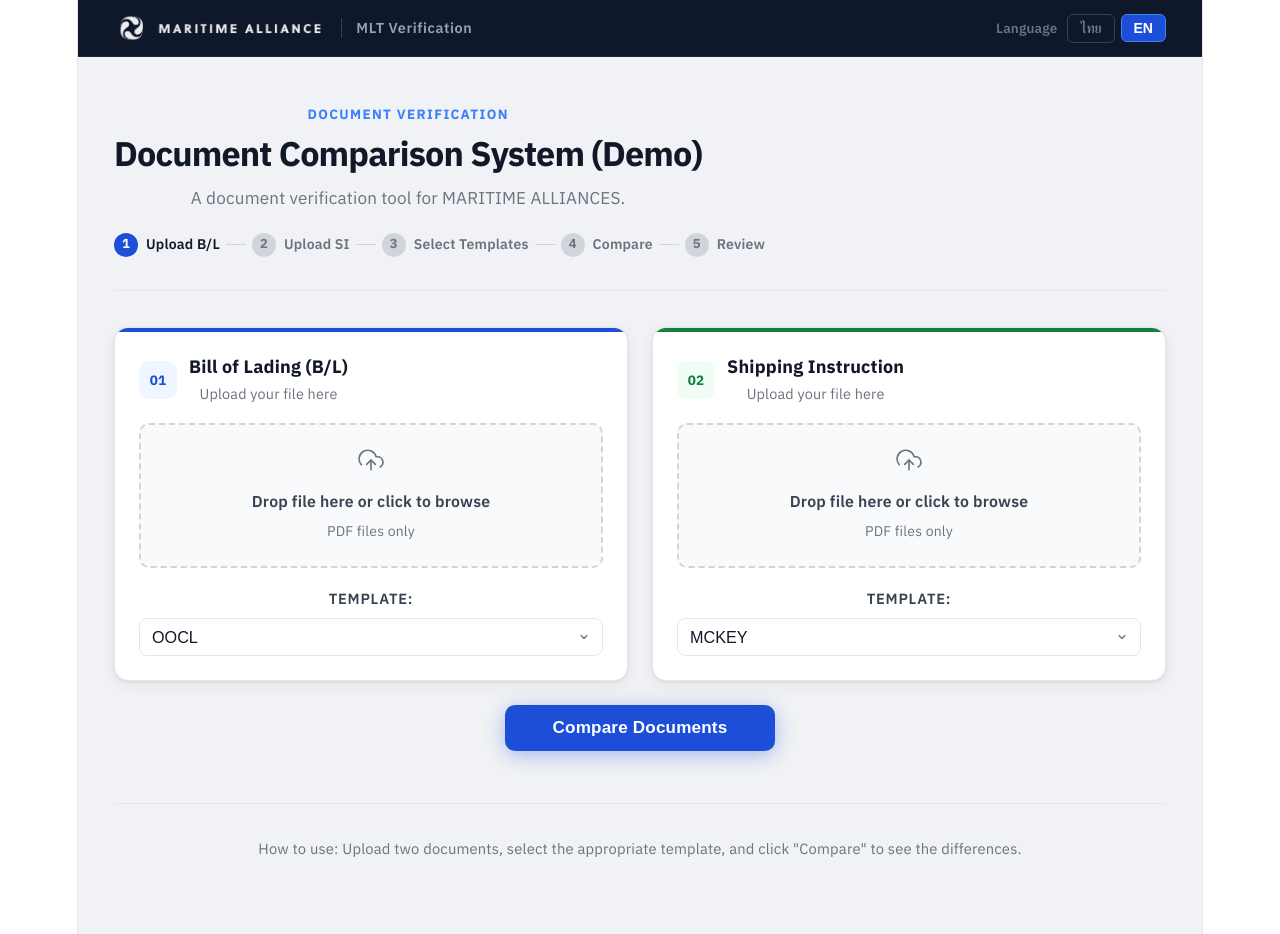
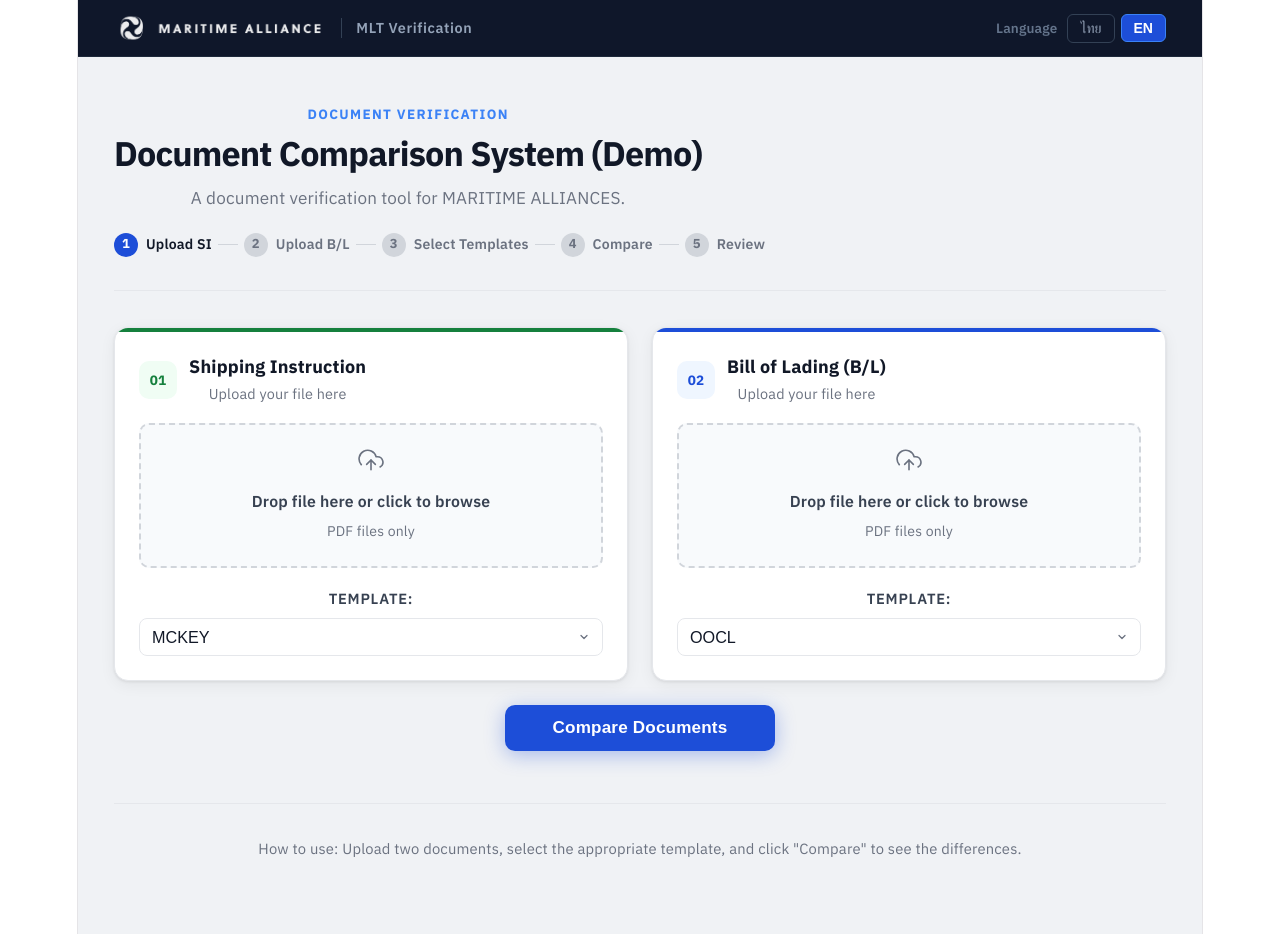
Before and after one commit to thassanawalai/MLT_DocumentCompare, a React app in the folder frontend/: page / in a window 1280 px wide. Built offline with nearby package versions, Linux system fonts and the light colour scheme; the HTML template or start-up script is replaced by a standard one; a web font is replaced by a local one.

Commit message:
สลับฝั่ง

```diff
--- a/frontend/src/App.jsx
+++ b/frontend/src/App.jsx
@@ -95,24 +95,24 @@ const translations = {
     templateLoadError: 'ไม่สามารถโหลดรายการรูปแบบเอกสารได้',
     unknownError: 'ไม่ทราบข้อผิดพลาด',
     dataFetchError: 'เกิดข้อผิดพลาดในการดึงข้อมูล',
-    originalPane: 'Bill of Lading (B/L) (ซ้าย)',
-    programPane: 'Shipping Instruction (ขวา)',
+    originalPane: 'Bill of Lading (B/L) (ขวา)',
+    programPane: 'Shipping Instruction (ซ้าย)',
     comparisonTitle: 'ตารางเปรียบเทียบข้อมูล',
     comparisonHint: 'ข้อมูลแต่ละ field อยู่ในแถวเดียวกันเพื่อเทียบซ้าย–ขวาได้ทันที · คลิกแถวเพื่อดูตำแหน่งบน PDF',
     field: 'ฟิลด์',
-    originalColumn: 'ต้นฉบับ (ซ้าย)',
-    programColumn: 'โปรแกรม (ขวา)',
+    originalColumn: 'Shipping Instruction (ซ้าย)',
+    programColumn: 'Bill of Lading (B/L) (ขวา)',
     noData: '(ไม่พบข้อมูล)',
     errorList: 'รายการข้อมูลที่ไม่ตรงกัน',
     discrepanciesFound: 'พบข้อมูลไม่ตรงกัน',
     points: 'จุด',
     fieldName: 'ชื่อฟิลด์',
-    originalData: 'Bill of Lading (B/L) (ซ้าย)',
-    programData: 'Shipping Instruction (ขวา)',
+    originalData: 'Shipping Instruction (ซ้าย)',
+    programData: 'Bill of Lading (B/L) (ขวา)',
     allMatch: 'ยอดเยี่ยม! ข้อมูลตรงกันทุกจุด',
     howToUse: 'วิธีใช้: อัปโหลดเอกสารสองฉบับ เลือกเทมเพลตที่ถูกต้อง แล้วคลิก "เปรียบเทียบ" เพื่อดูความแตกต่าง',
-    stepUpload1: 'อัปโหลด B/L',
-    stepUpload2: 'อัปโหลด SI',
+    stepUpload1: 'อัปโหลด SI',
+    stepUpload2: 'อัปโหลด B/L',
     stepTemplate: 'เลือกเทมเพลต',
     stepCompare: 'เปรียบเทียบ',
     stepReview: 'ตรวจสอบผล',
@@ -137,24 +137,24 @@ const translations = {
     templateLoadError: 'Unable to load the template list',
     unknownError: 'Unknown Error',
     dataFetchError: 'An error occurred while retrieving data.',
-    originalPane: 'Bill of Lading (B/L) (Left)',
-    programPane: 'Shipping Instruction (Right)',
+    originalPane: 'Bill of Lading (B/L) (Right)',
+    programPane: 'Shipping Instruction (Left)',
     comparisonTitle: 'Field Comparison',
     comparisonHint: 'Each field is aligned in one row for easy side-by-side comparison · Click a row to view its location in the PDF.',
     field: 'Field',
-    originalColumn: 'Bill of Lading (B/L) (Left)',
-    programColumn: 'Shipping Instruction (Right)',
+    originalColumn: 'Shipping Instruction (Left)',
+    programColumn: 'Bill of Lading (B/L) (Right)',
     noData: '(Not found)',
     errorList: 'Discrepancy List',
     discrepanciesFound: 'discrepancies found',
     points: '',
     fieldName: 'Field Name',
-    originalData: 'Bill of Lading (B/L) (Left)',
-    programData: 'Shipping Instruction (Right)',
+    originalData: 'Shipping Instruction (Left)',
+    programData: 'Bill of Lading (B/L) (Right)',
     allMatch: 'All fields match.',
     howToUse: 'How to use: Upload two documents, select the appropriate template, and click "Compare" to see the differences.',
-    stepUpload1: 'Upload B/L',
-    stepUpload2: 'Upload SI',
+    stepUpload1: 'Upload SI',
+    stepUpload2: 'Upload B/L',
     stepTemplate: 'Select Templates',
     stepCompare: 'Compare',
     stepReview: 'Review',
@@ -166,11 +166,16 @@ const translations = {
 };
 
 // ============================================================
-// Template options (unchanged)
+// Templates for each document type
 // ============================================================
-const templateOptions = [
+const billOfLadingTemplateOptions = [
   { value: 'OOCL', label: 'OOCL' },
   { value: 'YANGMING', label: 'YANG MING' },
+];
+
+const shippingInstructionTemplateOptions = [
+  // { value: 'OOCL', label: 'OOCL' },
+  // { value: 'YANGMING', label: 'YANG MING' },
   { value: 'MCKEY', label: 'MCKEY' },
   { value: 'BFOODS_1', label: 'B.FOODS_1' },
   { value: 'BFOODS_2', label: 'B.FOODS_2' },
@@ -591,7 +596,53 @@ function App() {
           {/* ======== UPLOAD CARDS ======== */}
           <div style={{ display: 'grid', gridTemplateColumns: 'repeat(auto-fit, minmax(320px,1fr))', gap: 24, marginBottom: 24 }}>
 
-            {/* ---- Card 1: B/L ---- */}
+            {/* ---- Card 1: Shipping Instruction ---- */}
+            <div style={{
+              backgroundColor: theme.surface, borderRadius: 14,
+              border: `1px solid ${theme.border}`,
+              boxShadow: theme.shadow,
+              overflow: 'hidden',
+            }}>
+              <div style={{ height: 4, backgroundColor: theme.green }} />
+              <div style={{ padding: '22px 24px 24px' }}>
+                <div style={{ display: 'flex', alignItems: 'center', gap: 12, marginBottom: 16 }}>
+                  <div style={{ width: 38, height: 38, borderRadius: 10, backgroundColor: theme.greenSoft, display: 'flex', alignItems: 'center', justifyContent: 'center', flexShrink: 0 }}>
+                    <span style={{ fontSize: '0.75em', fontWeight: 800, color: theme.green }}>01</span>
+                  </div>
+                  <div>
+                    <div style={{ fontWeight: 800, color: theme.ink, fontSize: '1em' }}>{copy.programDocument}</div>
+                    <div style={{ fontSize: '0.8em', color: theme.inkSoft, marginTop: 1 }}>{copy.programDescription}</div>
+                  </div>
+                  {fileProgram && (
+                    <div style={{ marginLeft: 'auto', width: 22, height: 22, borderRadius: '50%', backgroundColor: theme.greenSoft, display: 'flex', alignItems: 'center', justifyContent: 'center', color: theme.green, flexShrink: 0 }}>
+                      <IconCheck size={13} />
+                    </div>
+                  )}
+                </div>
+
+                <UploadZone
+                  fileRef={programFileInputRef}
+                  file={fileProgram}
+                  onFileChange={setFileProgram}
+                  onClear={() => { setFileProgram(null); programFileInputRef.current.value = ''; }}
+                  accentColor={theme.green}
+                  accentSoft={theme.greenSoft}
+                  copy={copy}
+                  label={copy.programDocument}
+                />
+
+                <div style={{ marginTop: 18 }}>
+                  <label style={labelStyle}>{copy.template}</label>
+                  <select value={companyProg} onChange={(e) => setCompanyProg(e.target.value)} style={selectStyle}>
+                    {shippingInstructionTemplateOptions.map((opt) => (
+                      <option key={opt.value} value={opt.value}>{opt.label.replace(/_/g, ' ')}</option>
+                    ))}
+                  </select>
+                </div>
+              </div>
+            </div>
+
+            {/* ---- Card 2: B/L ---- */}
             <div style={{
               backgroundColor: theme.surface, borderRadius: 14,
               border: `1px solid ${theme.border}`,
@@ -602,7 +653,7 @@ function App() {
               <div style={{ padding: '22px 24px 24px' }}>
                 <div style={{ display: 'flex', alignItems: 'center', gap: 12, marginBottom: 16 }}>
                   <div style={{ width: 38, height: 38, borderRadius: 10, backgroundColor: theme.blueSoft, display: 'flex', alignItems: 'center', justifyContent: 'center', flexShrink: 0 }}>
-                    <span style={{ fontSize: '0.75em', fontWeight: 800, color: theme.blue }}>01</span>
+                    <span style={{ fontSize: '0.75em', fontWeight: 800, color: theme.blue }}>02</span>
                   </div>
                   <div>
                     <div style={{ fontWeight: 800, color: theme.ink, fontSize: '1em' }}>{copy.originalDocument}</div>
@@ -629,53 +680,7 @@ function App() {
                 <div style={{ marginTop: 18 }}>
                   <label style={labelStyle}>{copy.template}</label>
                   <select value={companyOrig} onChange={(e) => setCompanyOrig(e.target.value)} style={selectStyle}>
-                    {templateOptions.map((opt) => (
-                      <option key={opt.value} value={opt.value}>{opt.label.replace(/_/g, ' ')}</option>
-                    ))}
-                  </select>
-                </div>
-              </div>
-            </div>
-
-            {/* ---- Card 2: SI ---- */}
-            <div style={{
-              backgroundColor: theme.surface, borderRadius: 14,
-              border: `1px solid ${theme.border}`,
-              boxShadow: theme.shadow,
-              overflow: 'hidden',
-            }}>
-              <div style={{ height: 4, backgroundColor: theme.green }} />
-              <div style={{ padding: '22px 24px 24px' }}>
-                <div style={{ display: 'flex', alignItems: 'center', gap: 12, marginBottom: 16 }}>
-                  <div style={{ width: 38, height: 38, borderRadius: 10, backgroundColor: theme.greenSoft, display: 'flex', alignItems: 'center', justifyContent: 'center', flexShrink: 0 }}>
-                    <span style={{ fontSize: '0.75em', fontWeight: 800, color: theme.green }}>02</span>
-                  </div>
-                  <div>
-                    <div style={{ fontWeight: 800, color: theme.ink, fontSize: '1em' }}>{copy.programDocument}</div>
-                    <div style={{ fontSize: '0.8em', color: theme.inkSoft, marginTop: 1 }}>{copy.programDescription}</div>
-                  </div>
-                  {fileProgram && (
-                    <div style={{ marginLeft: 'auto', width: 22, height: 22, borderRadius: '50%', backgroundColor: theme.greenSoft, display: 'flex', alignItems: 'center', justifyContent: 'center', color: theme.green, flexShrink: 0 }}>
-                      <IconCheck size={13} />
-                    </div>
-                  )}
-                </div>
-
-                <UploadZone
-                  fileRef={programFileInputRef}
-                  file={fileProgram}
-                  onFileChange={setFileProgram}
-                  onClear={() => { setFileProgram(null); programFileInputRef.current.value = ''; }}
-                  accentColor={theme.green}
-                  accentSoft={theme.greenSoft}
-                  copy={copy}
-                  label={copy.programDocument}
-                />
-
-                <div style={{ marginTop: 18 }}>
-                  <label style={labelStyle}>{copy.template}</label>
-                  <select value={companyProg} onChange={(e) => setCompanyProg(e.target.value)} style={selectStyle}>
-                    {templateOptions.map((opt) => (
+                    {billOfLadingTemplateOptions.map((opt) => (
                       <option key={opt.value} value={opt.value}>{opt.label.replace(/_/g, ' ')}</option>
                     ))}
                   </select>
@@ -747,12 +752,12 @@ function App() {
               <div style={{ display: 'grid', gridTemplateColumns: 'repeat(auto-fit, minmax(400px,1fr))', gap: 24, alignItems: 'flex-start' }}>
                 <div style={{ border: `1px solid ${theme.border}`, borderRadius: 14, overflow: 'hidden', boxShadow: theme.shadow }}>
                   <div style={{ backgroundColor: theme.navy, padding: '10px 16px', display: 'flex', alignItems: 'center', gap: 8 }}>
-                    <div style={{ width: 8, height: 8, borderRadius: '50%', backgroundColor: theme.blueAccent }} />
-                    <span style={{ color: '#e2e8f0', fontSize: '0.8em', fontWeight: 700 }}>{copy.originalPane}</span>
+                    <div style={{ width: 8, height: 8, borderRadius: '50%', backgroundColor: theme.greenAccent }} />
+                    <span style={{ color: '#e2e8f0', fontSize: '0.8em', fontWeight: 700 }}>{copy.programPane}</span>
                   </div>
                   <DocumentPane
-                    title={copy.originalPane}
-                    fileData={results.original}
+                    title={copy.programPane}
+                    fileData={results.program}
                     discrepancies={results.discrepancies}
                     selectedField={selectedField}
                     setSelectedField={setSelectedField}
@@ -765,12 +770,12 @@ function App() {
 
                 <div style={{ border: `1px solid ${theme.border}`, borderRadius: 14, overflow: 'hidden', boxShadow: theme.shadow }}>
                   <div style={{ backgroundColor: theme.navy, padding: '10px 16px', display: 'flex', alignItems: 'center', gap: 8 }}>
-                    <div style={{ width: 8, height: 8, borderRadius: '50%', backgroundColor: theme.greenAccent }} />
-                    <span style={{ color: '#e2e8f0', fontSize: '0.8em', fontWeight: 700 }}>{copy.programPane}</span>
+                    <div style={{ width: 8, height: 8, borderRadius: '50%', backgroundColor: theme.blueAccent }} />
+                    <span style={{ color: '#e2e8f0', fontSize: '0.8em', fontWeight: 700 }}>{copy.originalPane}</span>
                   </div>
                   <DocumentPane
-                    title={copy.programPane}
-                    fileData={results.program}
+                    title={copy.originalPane}
+                    fileData={results.original}
                     discrepancies={results.discrepancies}
                     selectedField={selectedField}
                     setSelectedField={setSelectedField}
@@ -827,8 +832,8 @@ function App() {
                       <tbody>
                         {results.discrepancies.map((diff, idx) => {
                           const isSelectedRow = selectedField === diff.field;
-                          const originalDiffData = diff.original_value.diff;
-                          const programDiffData = diff.program_value.diff;
+                          const originalDiffData = diff.program_value.diff;
+                          const programDiffData = diff.original_value.diff;
                           return (
                             <tr
                               key={idx}
@@ -841,10 +846,10 @@ function App() {
                                 {diff.field.replace(/_/g, ' ')}
                               </td>
                               <td style={{ borderBottom: `1px solid ${theme.border}`, padding: '11px 16px', whiteSpace: 'pre-wrap', overflowWrap: 'anywhere', fontSize: '0.88em' }}>
-                                {originalDiffData ? <DiffText diffData={originalDiffData} /> : (parseFieldData(diff.original_value).text || '(ว่าง)')}
+                                {originalDiffData ? <DiffText diffData={originalDiffData} /> : (parseFieldData(diff.program_value).text || '(ว่าง)')}
                               </td>
                               <td style={{ borderBottom: `1px solid ${theme.border}`, padding: '11px 16px', whiteSpace: 'pre-wrap', overflowWrap: 'anywhere', fontSize: '0.88em' }}>
-                                {programDiffData ? <DiffText diffData={programDiffData} /> : (parseFieldData(diff.program_value).text || '(ว่าง)')}
+                                {programDiffData ? <DiffText diffData={programDiffData} /> : (parseFieldData(diff.original_value).text || '(ว่าง)')}
                               </td>
                             </tr>
                           );
@@ -857,8 +862,8 @@ function App() {
 
               {/* ---- Full comparison table ---- */}
               <ComparisonFields
-                originalData={results.original.data}
-                programData={results.program.data}
+                originalData={results.program.data}
+                programData={results.original.data}
                 discrepancies={results.discrepancies}
                 selectedField={selectedField}
                 onSelectField={setSelectedField}
```
